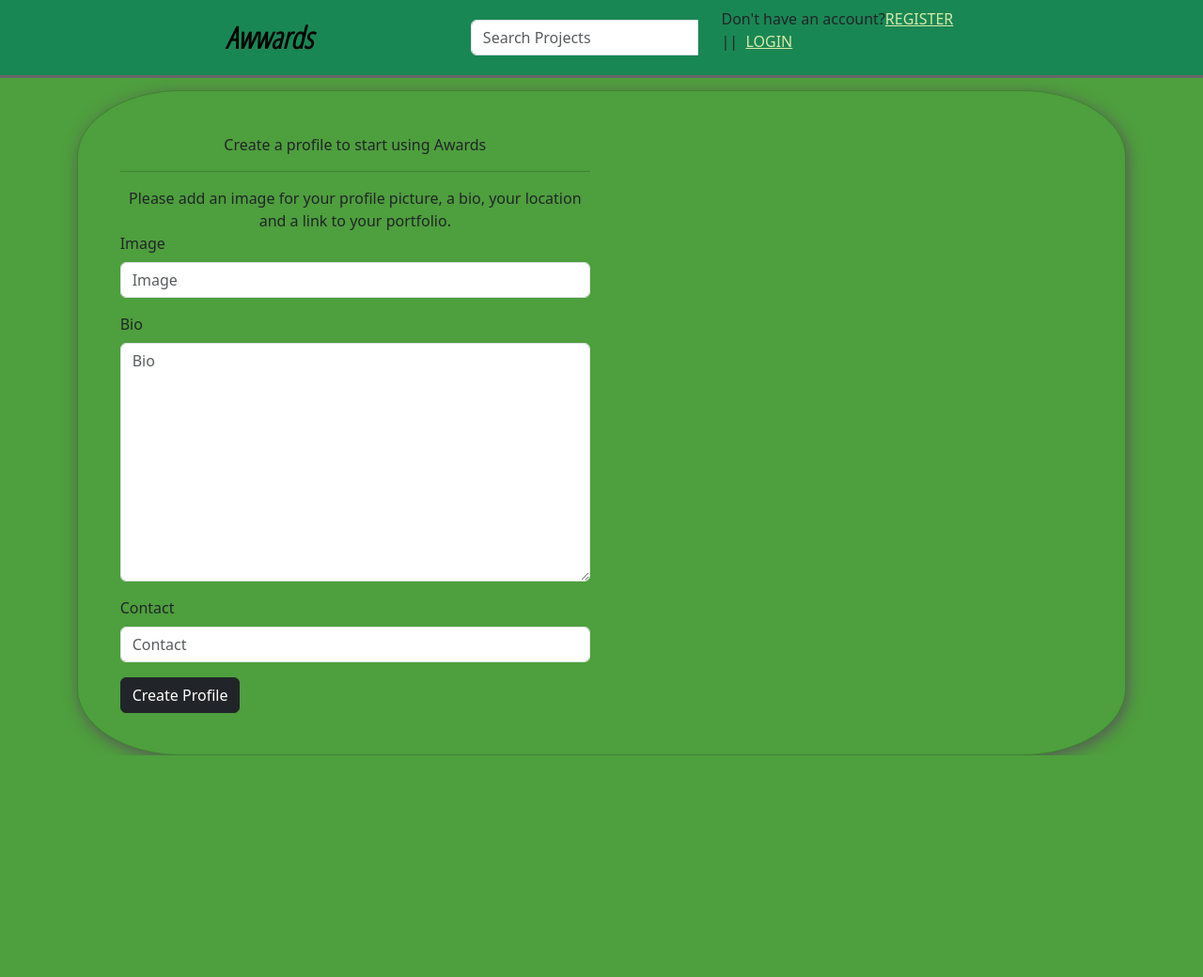
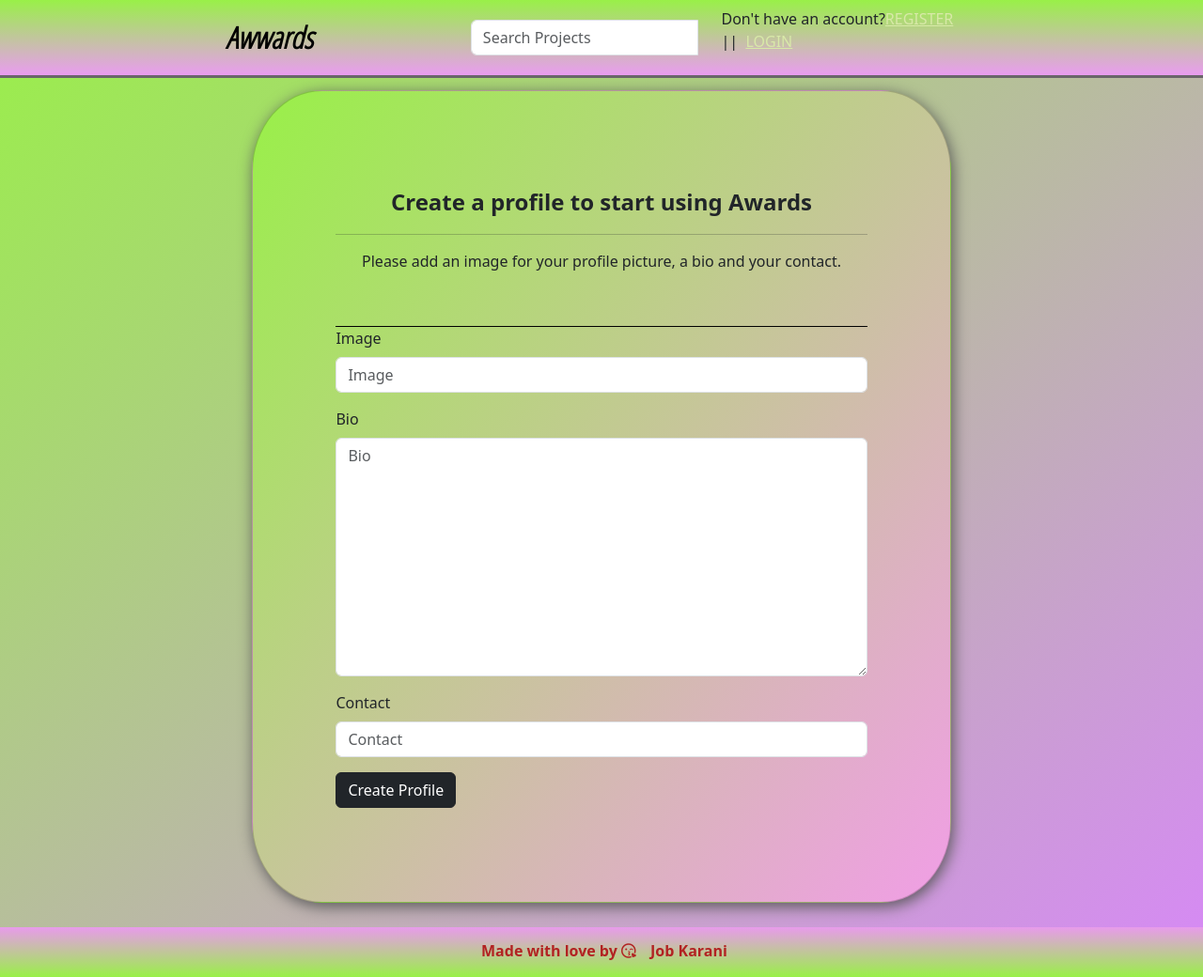
Before and after one commit to jobkarani/Awards, a Django app: page /create_profile/ in a window 1280 px wide. Shown: the whole page at 94% size. Before the commit the page ends 804 px from the top, so only its background shows below. Run offline with Django 3.2, Linux system fonts and the light colour scheme; a user stored in the database is signed in; some libraries are stand-ins or nearby versions; some web fonts are replaced.

Commit message:
adds footer.html

```diff
--- a/award/templates/all-temps/base.html
+++ b/award/templates/all-temps/base.html
@@ -22,12 +22,18 @@
   <link href="https://fonts.googleapis.com/css2?family=Open+Sans+Condensed:wght@300&family=Shalimar&display=swap"
     rel="stylesheet">
   {% endblock %}
+  <style>
+    body {
+      background: linear-gradient(to top left, #d788f7, #99f048)
+    }
+  </style>
 </head>
 
-<body style="background-color: #4E9F3D ;">
+<body>
   {% include "navbar.html" %}
   {% block content %}
   {%endblock%}
+  {% include "footer.html" %}
   {% block scripts %}
 
   <script src="https://ajax.googleapis.com/ajax/libs/jquery/3.2.1/jquery.min.js"></script>
--- a/award/templates/all-temps/create_profile.html
+++ b/award/templates/all-temps/create_profile.html
@@ -6,26 +6,35 @@
     .card {
         padding: 4%;
         border-radius: 10%;
-        background-color: #4E9F3D;
+        background: linear-gradient(to top left, #f19ee6, #99f048);
         filter: drop-shadow(2px 4px 8px #585858);
     }
 
     .card:hover {
         filter: drop-shadow(2px 4px 8px #fff);
     }
+
+    .title {
+        font-weight: 900;
+        font-size: x-large;
+    }
+
+    .guide {
+        padding-bottom: 10%;
+        border-bottom: .5px solid black;
+    }
 </style>
 
-<div class="container" style="align-items:center;">
+<div class="container" style="align-items:center; width:60%">
     <div class="card">
         <div class="row">
-            <div class="col-md-6">
+            <div class="col-md-6" style="width: 100%; padding:10%;">
                 <div class="input">
                     <div class="text-center">
                         <div class="title">Create a profile to start using Awards</div>
                         <hr />
                         <div class="guide">
-                            Please add an image for your profile picture, a bio, your location and a link to your
-                            portfolio.
+                            Please add an image for your profile picture, a bio and your contact.
                         </div>
                     </div>
 
--- a/award/templates/all-temps/upload.html
+++ b/award/templates/all-temps/upload.html
@@ -6,7 +6,7 @@
     .project {
         padding: 1%;
         border-radius: 10%;
-        background-color: #4E9F3D;
+        background: linear-gradient(to top left, #f5a0f1, #99f048);
         filter: drop-shadow(2px 4px 8px #585858);
     }
 
--- /dev/null
+++ b/award/templates/footer.html
@@ -0,0 +1,22 @@
+<footer style="background: linear-gradient(to top, #99f048,  #e89beb); margin-top:2%">
+    <style>
+        .footer {
+            display: flex;
+            margin-left: 40%;
+            padding-top: 1%;
+            color: firebrick;
+        }
+
+        .nm {
+            margin-left: 2%;
+        }
+    </style>
+    <div class="footer">
+        <div class="md">
+            <p><b>Made with love by <i class="far fa-kiss-wink-heart"></i> </b></p>
+        </div>
+        <div class="nm">
+            <p><b>Job Karani</b></p>
+        </div>
+    </div>
+</footer>
--- a/award/templates/navbar.html
+++ b/award/templates/navbar.html
@@ -1,4 +1,5 @@
-<nav class="navbar navbar-expand-lg navbar-light bg-success fixed-top navi" style=" border-bottom : inset #161516;">
+<nav class="navbar navbar-expand-lg navbar-light  fixed-top navi"
+  style=" background: linear-gradient(to top , #e99cf0, #99f048);border-bottom : inset #161516;">
 
   <button class="navbar-toggler" type="button" data-toggle="collapse" data-target="#navbarNavAltMarkup"
     aria-controls="navbarNavAltMarkup" aria-expanded="false" aria-label="Toggle navigation">
```
Also changed, not shown: award/templates/all-temps/index.html (+6 -6 lines), award/templates/all-temps/profile.html (+13 -6 lines), award/templates/all-temps/project.html (+31 -14 lines), 1 other file.
